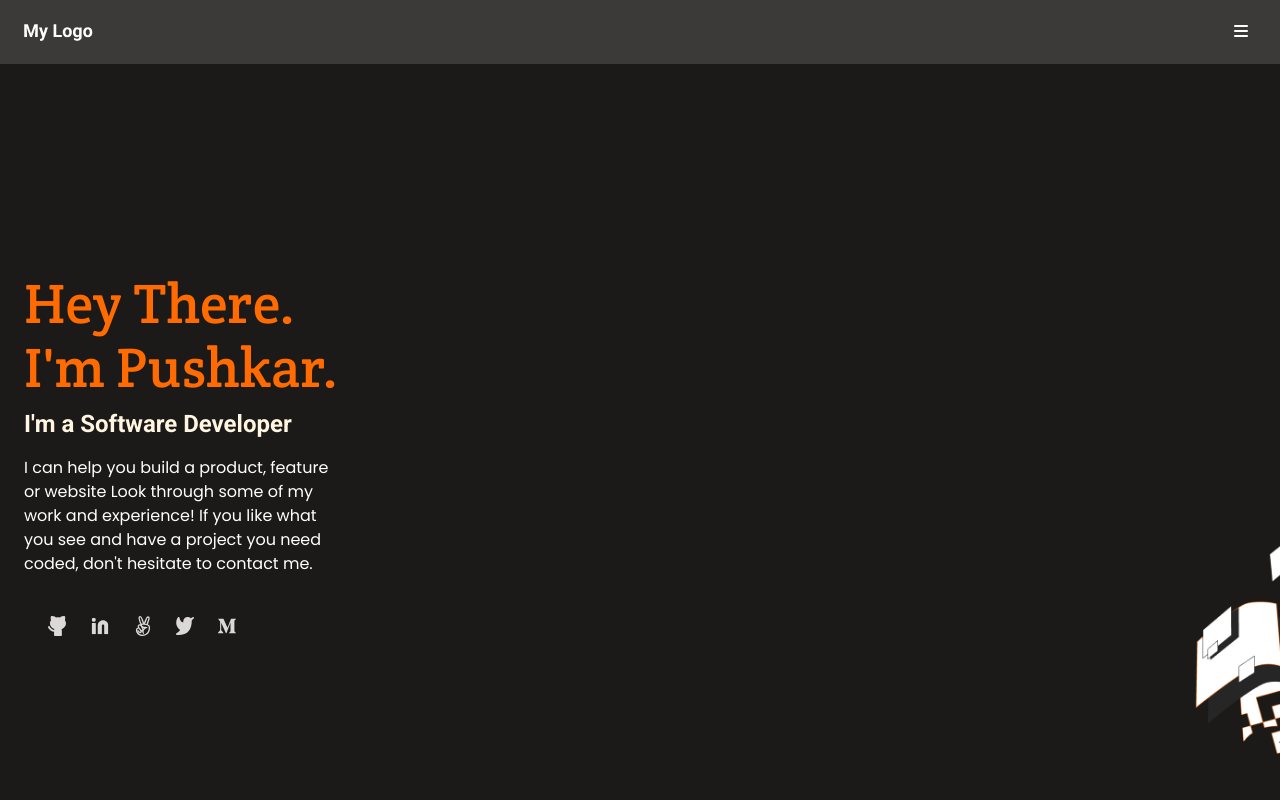
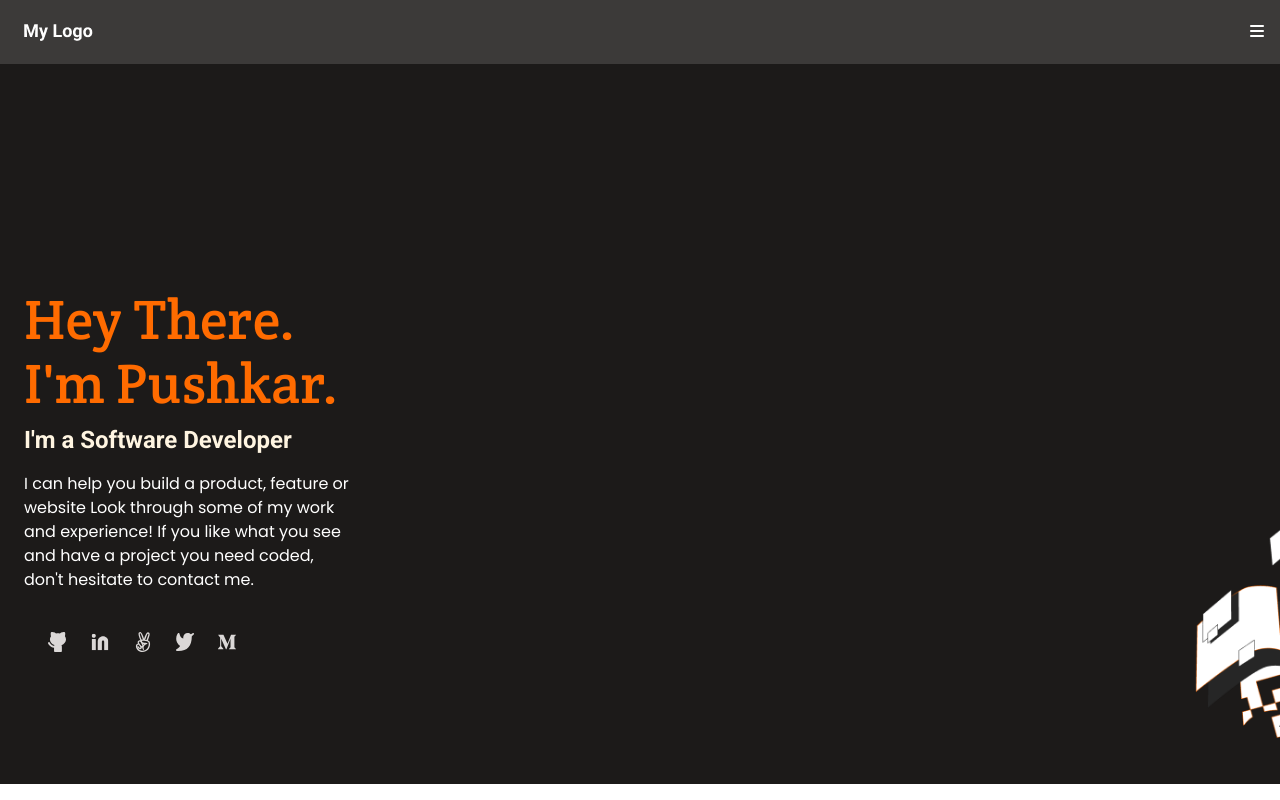
Before and after one commit to pushkar1995/portfolio-website1.0, a plain HTML site: page index.html in a window 1280 px wide. Drawn offline with Linux system fonts and the light colour scheme; a web font is replaced by a local one.

Commit message:
Fix Styles

```diff
--- a/style.css
+++ b/style.css
@@ -4,10 +4,10 @@
     padding: 0;
   }
 
-  body {
+  /* body {
     width: 100%;
     height: 100%;
-  }
+  } */
 
   .header-container {
     display: flex;
@@ -39,13 +39,13 @@
 
   .hamburger-icon {
     color: white;
-    padding-right: 2rem;
+    padding-right: 1rem;
   }
 
   .headline-container {
     display: flex;
     flex-direction: column;
-    padding: 7.5rem 1.5rem;
+    padding: 8.5rem 1.5rem;
     background: #1c1a19;
     background-image: url('/images/background-image.png');
     background-repeat: no-repeat;
@@ -82,7 +82,7 @@
   }
 
   .description-text {
-    width: 20rem;
+    width: 20.5rem;
     height: 7.5rem;
     font-family: 'Poppins', sans-serif;
     font-style: normal;
@@ -95,9 +95,9 @@
   .icon-wrap {
     display: flex;
     padding: 1rem 1rem;
+    width: 12.5rem;
     gap: 0.5rem;
-    width: 23.5rem;
-    height: 5.5rem;
+    height: 2.5rem;
   }
 
   ul {
```
